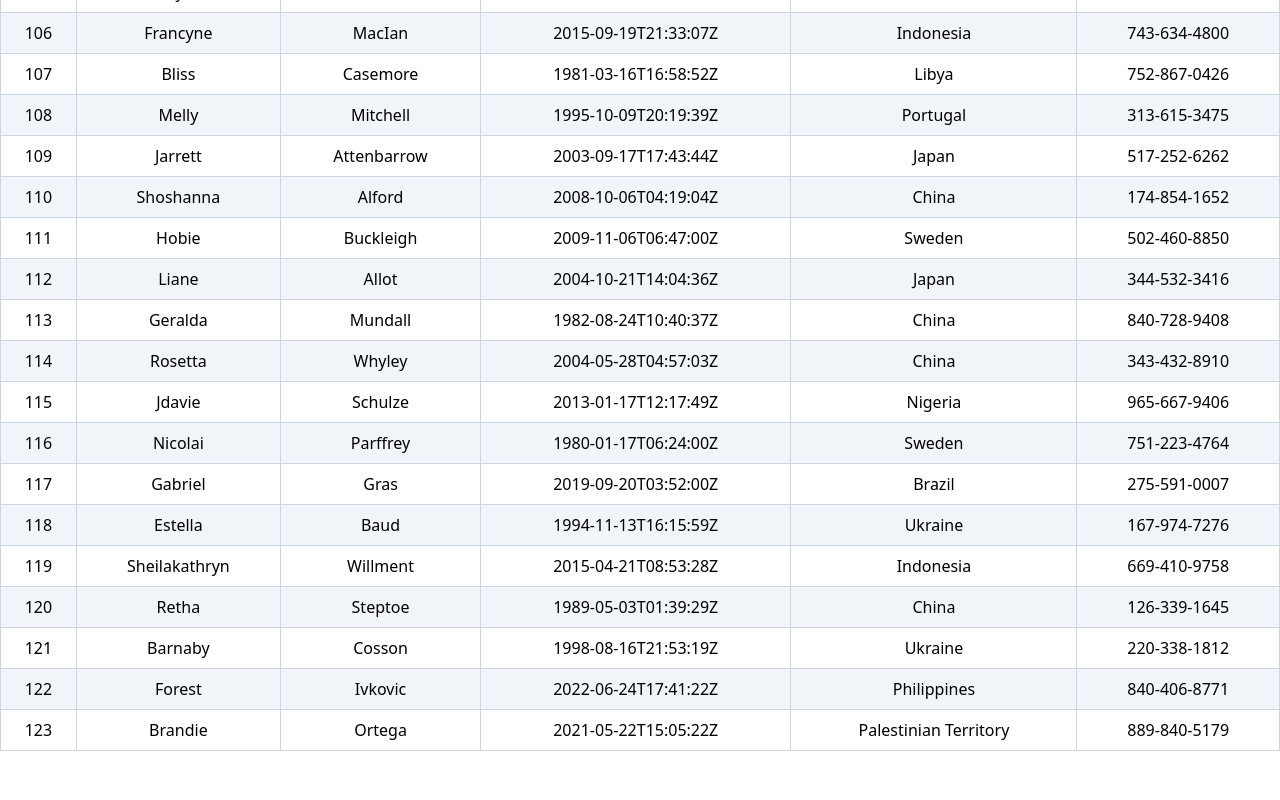
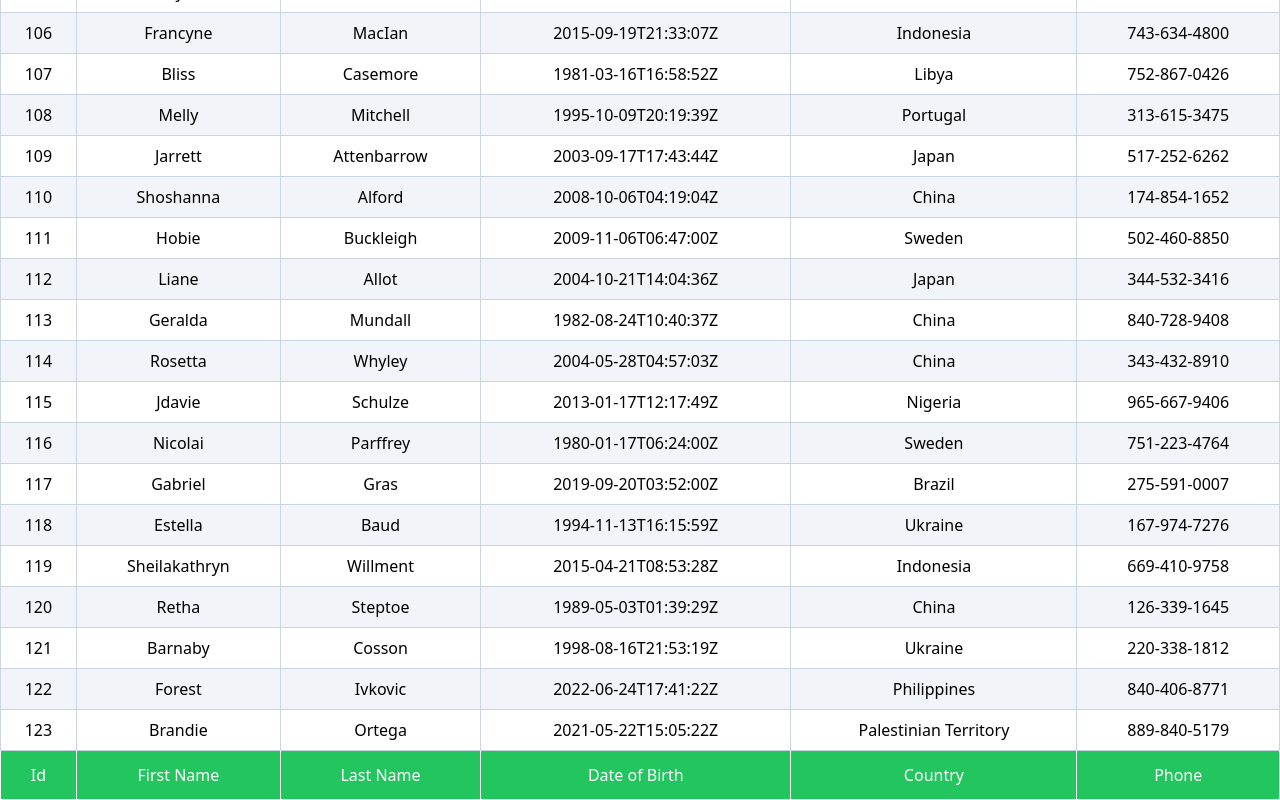
Before and after one commit to aristata/mnemonic-wallet-sample, a Next.js app: page /sampleTable in a window 1280 px wide. Shown: the part 4342-5142 px from the top of the page. Before the commit the page ends 5093 px from the top, so only its background shows below. Built offline with nearby package versions, Linux system fonts and the light colour scheme.

Commit message:
Feat: Footer 추가

```diff
--- a/components/BasicTable.tsx
+++ b/components/BasicTable.tsx
@@ -16,8 +16,14 @@ export const BasicTable = () => {
     data
   });
 
-  const { getTableProps, getTableBodyProps, headerGroups, rows, prepareRow } =
-    tableInstance;
+  const {
+    getTableProps,
+    getTableBodyProps,
+    headerGroups,
+    footerGroups,
+    rows,
+    prepareRow
+  } = tableInstance;
 
   return (
     <table {...getTableProps()} className="w-full">
@@ -57,6 +63,20 @@ export const BasicTable = () => {
           );
         })}
       </tbody>
+      <tfoot>
+        {footerGroups.map((footerGroup) => (
+          <tr {...footerGroup.getFooterGroupProps()}>
+            {footerGroup.headers.map((column) => (
+              <td
+                {...column.getFooterProps()}
+                className="py-3 text-center bg-green-500 text-white border border-white p-2"
+              >
+                {column.render("Footer")}
+              </td>
+            ))}
+          </tr>
+        ))}
+      </tfoot>
     </table>
   );
 };
--- a/components/columns.tsx
+++ b/components/columns.tsx
@@ -1,8 +1,32 @@
 export const SampleTableColumns = [
-  { Header: "Id", accessor: "id" },
-  { Header: "First Name", accessor: "first_name" },
-  { Header: "Last Name", accessor: "last_name" },
-  { Header: "Date of Birth", accessor: "date_of_birth" },
-  { Header: "Country", accessor: "country" },
-  { Header: "Phone", accessor: "phone" }
+  {
+    Header: "Id",
+    Footer: "Id",
+    accessor: "id"
+  },
+  {
+    Header: "First Name",
+    Footer: "First Name",
+    accessor: "first_name"
+  },
+  {
+    Header: "Last Name",
+    Footer: "Last Name",
+    accessor: "last_name"
+  },
+  {
+    Header: "Date of Birth",
+    Footer: "Date of Birth",
+    accessor: "date_of_birth"
+  },
+  {
+    Header: "Country",
+    Footer: "Country",
+    accessor: "country"
+  },
+  {
+    Header: "Phone",
+    Footer: "Phone",
+    accessor: "phone"
+  }
 ];
```
